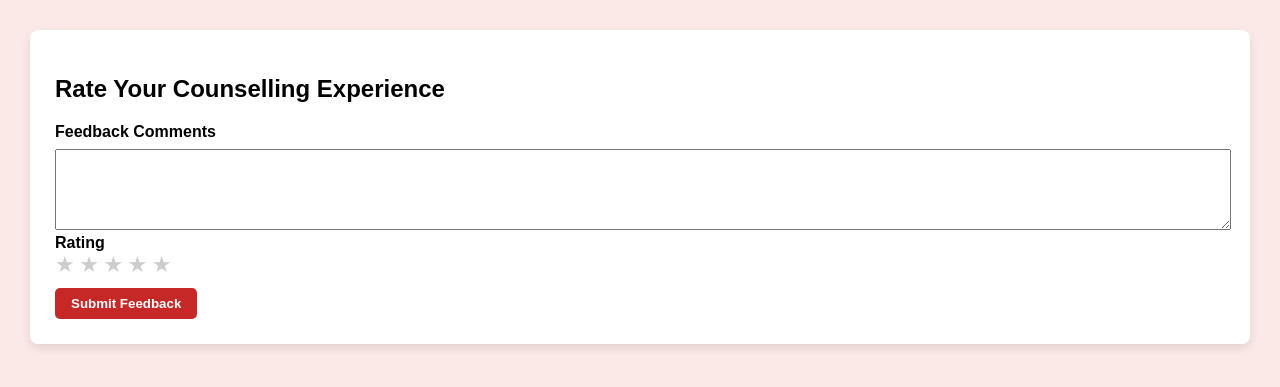
After one commit to sinchana2612/Mind_Cloud, a Flask app: template templates/student/feedback.html in a window 1280 px wide. The commit adds this page. Shown: the top 387 px of the page. Run offline with Flask 3, Linux system fonts and the light colour scheme; the template is opened without the code that fills it, so the values that code supplies are empty.

Commit message:
feedback added

```diff
--- a/app.py
+++ b/app.py
@@ -108,6 +108,7 @@ def student_request():
 
     return render_template("student/request.html")
 
+
 @app.route("/student/history")
 @login_required("student")
 def student_history():
@@ -149,6 +150,7 @@ def mark_confidential(request_id):
 
     return redirect("/student/history")
 
+
 @app.route("/student/reply/<int:request_id>", methods=["GET", "POST"])
 @login_required("student")
 def student_reply(request_id):
@@ -162,7 +164,6 @@ def student_reply(request_id):
         """, (request_id, request.form["message"]))
         return redirect(f"/student/reply/{request_id}")
 
-    # Load messages
     cursor.execute("""
         SELECT sender_role, message, created_at
         FROM counselling_messages
@@ -170,7 +171,6 @@ def student_reply(request_id):
     """, (request_id,))
     messages = cursor.fetchall()
 
-    # Check if teacher has replied
     cursor.execute("SELECT teacher_response, student_rating FROM counselling_responses WHERE request_id=%s",
                    (request_id,))
     cres = cursor.fetchone()
@@ -184,21 +184,41 @@ def student_reply(request_id):
                            current_rating=rating,
                            name=session["name"])
 
-@app.route("/student/rate/<int:request_id>", methods=["POST"])
+@app.route("/student/end_chat/<int:request_id>", methods=["POST"])
 @login_required("student")
-def student_rate(request_id):
+def end_chat(request_id):
     db = get_db()
     cursor = db.cursor()
 
-    rating = int(request.form["rating"])
+    cursor.execute("""
+        UPDATE counselling_requests
+        SET status='Completed'
+        WHERE id=%s
+    """, (request_id,))
 
-    cursor.execute("""
-        UPDATE counselling_responses
-        SET student_rating=%s
-        WHERE request_id=%s
-    """, (rating, request_id))
+    return redirect(f"/student/feedback/{request_id}")
 
-    return redirect(f"/student/reply/{request_id}")
+
+@app.route("/student/feedback/<int:request_id>", methods=["GET", "POST"])
+@login_required("student")
+def student_feedback(request_id):
+    db = get_db()
+    cursor = db.cursor(dictionary=True)
+
+    if request.method == "POST":
+        feedback = request.form["feedback"]
+        rating = request.form.get("rating") or None
+
+        cursor.execute("""
+            UPDATE counselling_responses
+            SET student_feedback=%s,
+                student_rating=%s
+            WHERE request_id=%s
+        """, (feedback, rating, request_id))
+
+        return redirect("/student/history")
+
+    return render_template("student/feedback.html", request_id=request_id)
 
 # ======================================================
 # ===================== TEACHER ========================
@@ -226,6 +246,7 @@ def teacher_dashboard():
     return render_template("teacher/dashboard.html",
                            name=session["name"],
                            new_messages=new_messages)
+
 
 @app.route("/teacher/request", methods=["GET", "POST"])
 @login_required("teacher")
@@ -278,6 +299,7 @@ def teacher_request():
                            selected_request_id=selected_request_id,
                            name=session["name"])
 
+
 @app.route("/teacher/history")
 @login_required("teacher")
 def teacher_history():
@@ -315,6 +337,7 @@ def teacher_history():
         history=history,
         name=session["name"]
     )
+
 
 @app.route("/teacher/reply/<int:request_id>", methods=["GET", "POST"])
 @login_required("teacher")
@@ -377,6 +400,7 @@ def teacher_reply(request_id):
         name=session["name"]
     )
 
+
 @app.route("/teacher/export_excel")
 @login_required("teacher")
 def export_excel():
@@ -434,8 +458,8 @@ def export_excel():
     ws.append([
         "Student Name", "Problem", "Category",
         "Messages Combined", "Counselling Date",
-        "Teacher Resolution", "Student Feedback",
-        "Student Rating ⭐", "AI Summary", "Confidential"
+        "Teacher Resolution", "Student Feedback", "Student Rating",
+        "AI Summary", "Confidential"
     ])
 
     for rid, data in grouped.items():
@@ -457,8 +481,8 @@ Summary:
             name, data["problem"], data["category"],
             conversation, data["created_at"].strftime("%Y-%m-%d %H:%M"),
             data["teacher_response"] or "",
-            data["student_feedback"] or "",
-            data["student_rating"] if data["student_rating"] else "",
+            data.get("student_feedback") or "",
+            data.get("student_rating") or "",
             summary,
             "YES" if is_conf else "NO"
         ])
--- /dev/null
+++ b/templates/student/feedback.html
@@ -0,0 +1,70 @@
+<!DOCTYPE html>
+<html>
+<head>
+    <title>Feedback</title>
+    <style>
+        body { background:#fbe9e7; font-family:Arial; margin:0; }
+        .container { padding:30px; }
+        .card {
+            background:#fff;
+            padding:25px;
+            border-radius:8px;
+            box-shadow:0 4px 10px rgba(0,0,0,0.1);
+        }
+        button {
+            margin-top:10px;
+            padding:8px 16px;
+            background:#c62828;
+            color:white;
+            border:none;
+            border-radius:5px;
+            cursor:pointer;
+            font-weight:bold;
+        }
+        .star { font-size:22px; cursor:pointer; color:#ccc }
+        .star.selected { color:gold }
+    </style>
+</head>
+<body>
+
+<div class="container">
+    <div class="card">
+        <h2>Rate Your Counselling Experience</h2>
+
+        <form method="POST">
+
+            <label><b>Feedback Comments</b></label>
+            <textarea name="feedback" rows="5" style="width:100%;margin-top:8px;"></textarea>
+
+            <label style="margin-top:10px;"><b>Rating</b></label><br>
+            <div id="stars">
+                <span class="star" data-value="1">&#9733;</span>
+                <span class="star" data-value="2">&#9733;</span>
+                <span class="star" data-value="3">&#9733;</span>
+                <span class="star" data-value="4">&#9733;</span>
+                <span class="star" data-value="5">&#9733;</span>
+            </div>
+
+            <input type="hidden" name="rating" id="rating_value" value="0">
+
+            <button type="submit">Submit Feedback</button>
+        </form>
+    </div>
+</div>
+
+<script>
+const stars = document.querySelectorAll(".star");
+stars.forEach(s => {
+    s.addEventListener("click", function() {
+        let val = this.dataset.value;
+        document.getElementById("rating_value").value = val;
+        stars.forEach(star => {
+            star.classList.remove("selected");
+            if (star.dataset.value <= val) star.classList.add("selected");
+        });
+    });
+});
+</script>
+
+</body>
+</html>
--- a/templates/student/history.html
+++ b/templates/student/history.html
@@ -125,7 +125,7 @@
             <form action="/student/mark_confidential/{{ h.id }}" method="POST" style="display:flex;align-items:center;">
                 <label style="font-size:13px;">
                    <input type="checkbox" name="confidential" value="1"
-                        {% if h.confidential == 1 %}checked{% endif %}>
+                        {% if h.confidential == 1 %} checked{% endif %}>
 
                     Hide My Identity
                 </label>
```
Also changed, not shown: templates/student/reply.html (+11 -0 lines), templates/teacher/reply.html (+51 -40 lines).
